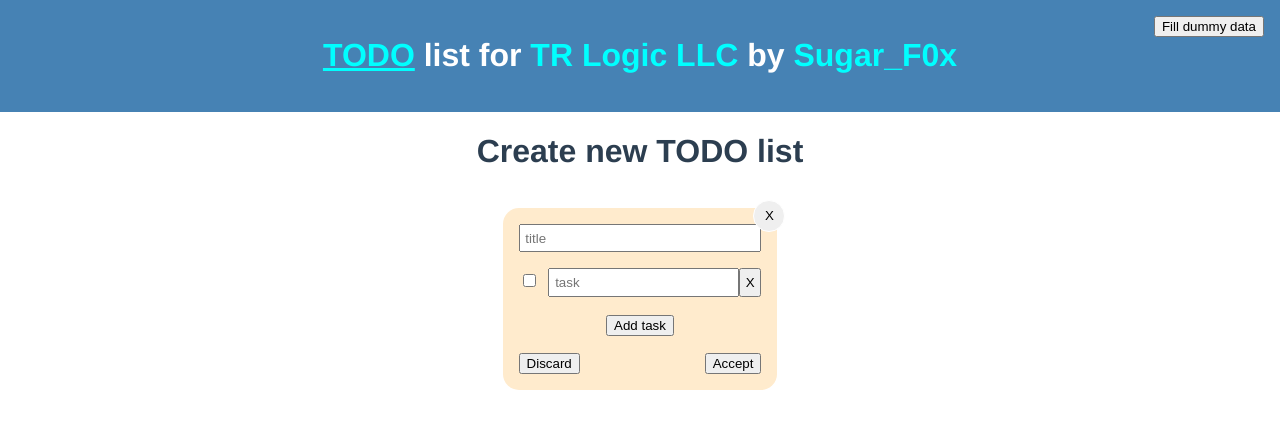
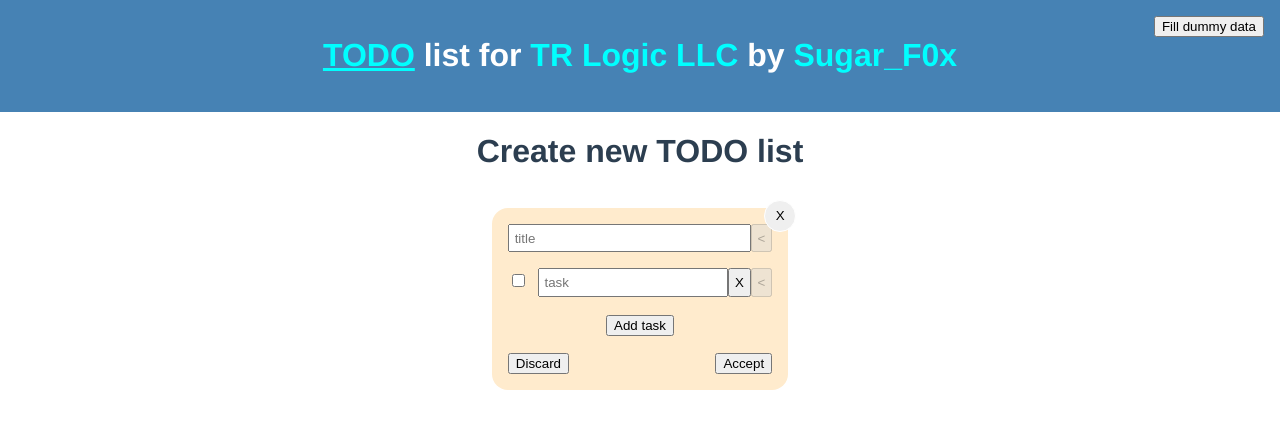
Before and after one commit to SugarF0x/ENTRY_TR-Logic-LLC, a Vue app: page /new in a window 1280 px wide. Shown: the top 428 px of the page. Built offline with nearby package versions, Linux system fonts and the light colour scheme.

Commit message:
:white_check_mark: Add Undo button

```diff
--- a/src/components/Sticker.vue
+++ b/src/components/Sticker.vue
@@ -56,12 +56,18 @@
       >
         X
       </button>
-      <label>
+      <label style="display: flex">
         <input placeholder="title"
                v-model="newData.title"
-               style="width: 100%;"
+               style="flex: 1 0 auto;"
                :class="{ modified: isModified(-1) }"
         >
+        <button class="discard"
+                @click="undo(-1)"
+                :disabled="!isModified(-1)"
+        >
+          <
+        </button>
       </label>
       <ul>
         <li v-for="(v,i) in newData.tasks">
@@ -77,6 +83,12 @@
                     @click="discardTask(i)"
             >
               X
+            </button>
+            <button class="discard"
+                    @click="undo(i)"
+                    :disabled="!isModified(i)"
+            >
+              <
             </button>
           </label>
           <div v-else
@@ -228,9 +240,18 @@
         if (index === -1)
           return this.sticker.title !== this.newData.title;
         else if (index < this.sticker.tasks.length)
-          return this.sticker.tasks[index].text !== this.newData.tasks[index].text;
+          return (this.sticker.tasks[index].text !== this.newData.tasks[index].text
+               || this.sticker.tasks[index].state !== this.newData.tasks[index].state);
         else
           return false;
+      },
+      undo(index) {
+        if (index === -1)
+          this.newData.title = this.sticker.title;
+        else {
+          this.newData.tasks[index].text  = this.sticker.tasks[index].text;
+          this.newData.tasks[index].state = this.sticker.tasks[index].state || false;
+        }
       }
     }
   }
@@ -268,7 +289,8 @@
       border: .1rem solid white;
     }
     .modified {
-      border-color: yellow;
+      border-color: yellowgreen;
+      background-color: rgba(250,250,250,.5);
     }
     button {
       margin-top: 1rem;
```
Also changed, not shown: 1 other file (tests, documents, lock files or other folders).
